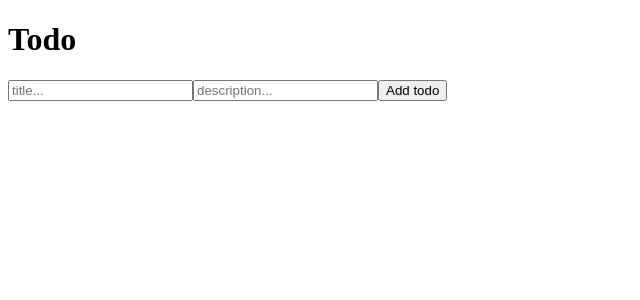
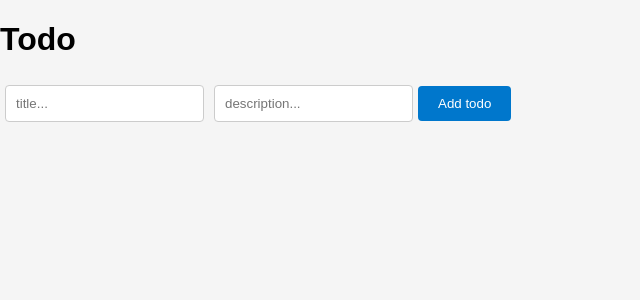
Before and after one commit to joshuamorony/angularstart-todo, an Angular app: page /home in a window 1280 px wide. Shown: the top 300 px of the page, without its empty margins (0-640 px from the left). Built offline with nearby package versions, Linux system fonts and the light colour scheme.

Commit message:
initial commit

```diff
--- a/src/app/home/home.component.ts
+++ b/src/app/home/home.component.ts
@@ -1,7 +1,7 @@
 import { Component, inject } from '@angular/core';
 import { TodoFormComponent } from './ui/todo-form.component';
 import { TodoService } from '../shared/data-access/todo.service';
-import { RouterLink } from '@angular/router';
+import { TodoListComponent } from './ui/todo-list.component';
 
 @Component({
   standalone: true,
@@ -9,16 +9,9 @@ import { RouterLink } from '@angular/router';
   template: `
     <h1>Todo</h1>
     <app-todo-form (todoSubmitted)="todoService.addTodo($event)" />
-
-    <ul>
-      @for (todo of todoService.todos(); track todo.id){
-      <li>
-        <a routerLink="/detail/{{ todo.id }}">{{ todo.title }}</a>
-      </li>
-      }
-    </ul>
+    <app-todo-list [todos]="todoService.todos()" />
   `,
-  imports: [TodoFormComponent, RouterLink],
+  imports: [TodoFormComponent, TodoListComponent],
 })
 export default class HomeComponent {
   todoService = inject(TodoService);
--- /dev/null
+++ b/src/app/home/ui/todo-list.component.ts
@@ -0,0 +1,21 @@
+import { Component, Input } from '@angular/core';
+import { RouterLink } from '@angular/router';
+import { Todo } from '../../shared/interfaces/todo';
+
+@Component({
+  standalone: true,
+  selector: 'app-todo-list',
+  template: `
+    <ul>
+      @for (todo of todos; track todo.id){
+      <li>
+        <a routerLink="/detail/{{ todo.id }}">{{ todo.title }}</a>
+      </li>
+      }
+    </ul>
+  `,
+  imports: [RouterLink],
+})
+export class TodoListComponent {
+  @Input({ required: true }) todos!: Todo[];
+}
--- a/src/styles.scss
+++ b/src/styles.scss
@@ -1 +1,23 @@
 /* You can add global styles to this file, and also import other style files */
+body {
+  font-family: "Arial", sans-serif;
+  background-color: #f5f5f5;
+  margin: 0;
+  padding: 0;
+}
+
+button {
+  background-color: #0077cc;
+  color: white;
+  padding: 10px 20px;
+  border: none;
+  border-radius: 4px;
+  cursor: pointer;
+}
+
+input {
+  padding: 10px;
+  margin: 5px;
+  border: 1px solid #ccc;
+  border-radius: 4px;
+}
```
